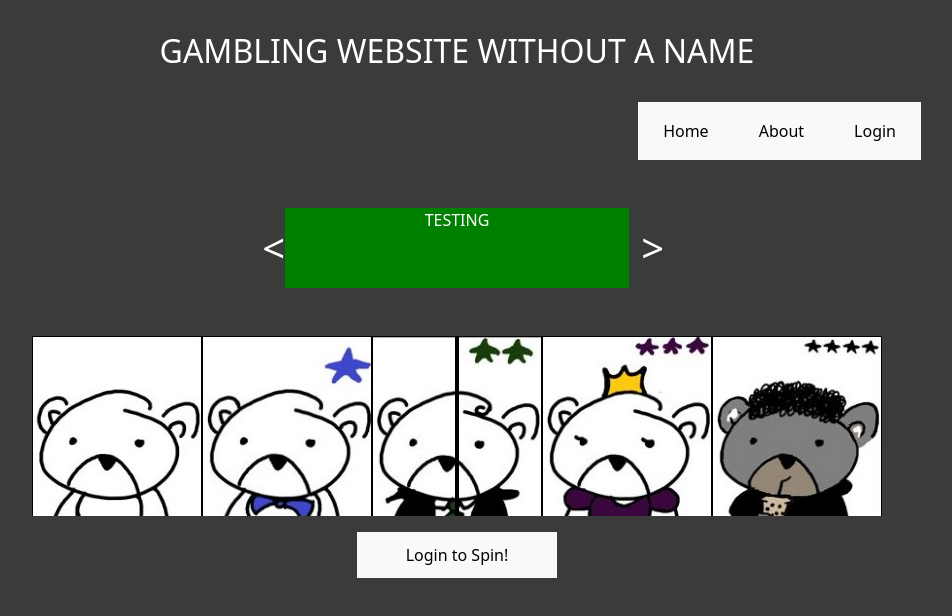
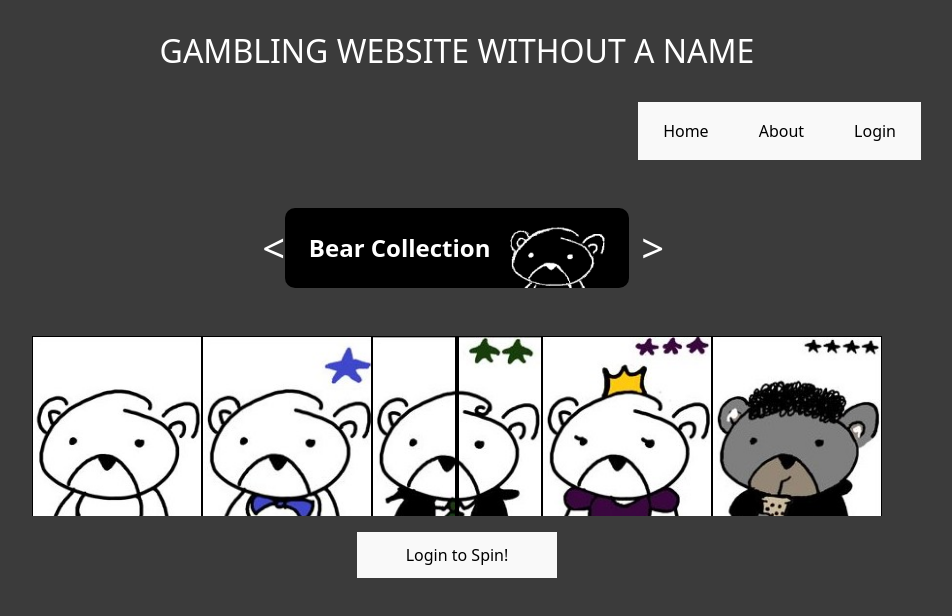
Before and after one commit to noahnguyen015/Token_Animals, a React (Vite) app in the folder frontend/: page / in a window 1280 px wide. Shown: the top 616 px of the page, without its empty margins (183-1135 px from the left). Built offline with nearby package versions, Linux system fonts and the light colour scheme.

Commit message:
removing some testing components, style banner and collection

```diff
--- a/frontend/src/home/banner.css
+++ b/frontend/src/home/banner.css
@@ -3,6 +3,14 @@
     height: 10vh;
     min-width: 100%;
     scroll-snap-align: start;
+    font-size: 1.5rem;
+    font-weight: bold;
+    border-radius: 10px;
+}
+
+.banner-img{
+    max-height: 100px;
+    max-width: 120px;
 }
 
 .banner-container {
--- a/frontend/src/home/banner.jsx
+++ b/frontend/src/home/banner.jsx
@@ -1,6 +1,8 @@
 import { useEffect, useState, useRef } from 'react'
 import { Link, useNavigate } from 'react-router-dom'
 import './banner.css'
+import bear_banner from '../assets/icon_bank/bear_banner.png'
+import goose_banner from '../assets/icon_bank/goose_banner.png'
 
 
 function scroll(direction) {
@@ -18,7 +20,7 @@ function Banner({currentCollectionPtr, setCollectionPtr}){
         console.log("scrolled");
 
         setCollectionPtr(prev => {
-            if((prev === 0 && direction === -1) || (prev === 2 && direction === 1)){
+            if((prev === 0 && direction === -1) || (prev === 1 && direction === 1)){
                 console.log(prev);
                 return prev
             }
@@ -45,9 +47,8 @@ function Banner({currentCollectionPtr, setCollectionPtr}){
                 <div className="row d-flex align-items-center justify-content-center">
                     <div className="col-1 scroll-button" onClick={() => scroll(-1)}>&lt;</div>
                     <div className="col-10 d-flex banner-container p-0" ref={bannerRef}>
-                        <div className="banner" style={{backgroundColor: "green"}}>TESTING</div>
-                        <div className="banner" style={{backgroundColor: "red"}}>TESTING</div>
-                        <div className="banner">TESTING</div>
+                        <div className="banner d-flex justify-content-center align-items-center">Bear Collection <img className="banner-img ms-3" src={bear_banner}/></div>
+                        <div className="banner d-flex justify-content-center align-items-center">Goose Collection<img className="banner-img" src={goose_banner}/></div>
                     </div>
                     <div className="col-1 scroll-button" onClick={() => scroll(1)}>&gt;</div>
                 </div>
--- a/frontend/src/home/carousel.jsx
+++ b/frontend/src/home/carousel.jsx
@@ -37,10 +37,7 @@ export function Carousel({options}){
                    purples: [{card: viking_goose, name: "Viking Goose"}, {card: pilot_goose, name: "Pilot Goose"}],
                    blacks: [{card: samurai_goose, name: "Samurai Goose"}],};
 
-
-    const coming_soon = {};
-
-    const sets = [bears, geese, coming_soon];
+    const sets = [bears, geese];
 
     function Randomize(){
 
@@ -285,25 +282,36 @@ export function Carousel({options}){
     {
        if(currentCollectionPtr === 0) {
 
-        console.log("number 0");
+        //if calling after a spin, remove all the offset
         const slot = slotRef.current;
         void slot.offsetWidth;
+        //grab the new set to display
         const displaynew = DisplayAnimal();
         slot.style.transition = 'none';
         slot.style.transform = `translateX(0px)`;
+        //set it to new set
         setSlotSheet(displaynew);
+
+        //remove winning message
+        setFinished(false);
        }
        else if(currentCollectionPtr === 1) {
-        console.log("number 1");
+
+        //if calling after a spin, remove all the offset
         const slot = slotRef.current;
         void slot.offsetWidth;
+        //grab the new set to display
         const displaynew = DisplayAnimal();
         slot.style.transition = 'none';
         slot.style.transform = `translateX(0px)`;
+        //set it to new set
         setSlotSheet(displaynew);
+
+        //remove winning message
+        setFinished(false);
        }
        else if(currentCollectionPtr === 2) {
-        console.log("number 2");
+        console.log('coming soon!')
        }
 
     },[currentCollectionPtr]);
--- a/frontend/src/inventory/inventory.css
+++ b/frontend/src/inventory/inventory.css
@@ -1,3 +1,12 @@
+.collection-button{
+    background-color: #000000;
+}
+
+.banner-img{
+    max-height: 100px;
+    max-width: 120px;
+}
+
 .collection-book{
     margin-top: 30px;
     max-height: 60vh;
--- a/frontend/src/inventory/inventory.jsx
+++ b/frontend/src/inventory/inventory.jsx
@@ -20,6 +20,9 @@ import viking_goose from '../assets/geese_bank/viking_goose.JPG'
 import pilot_goose from '../assets/geese_bank/pilot_goose.JPG'
 import samurai_goose from '../assets/geese_bank/samurai_goose.JPG'
 
+import bear_banner from '../assets/icon_bank/bear_banner.png'
+import goose_banner from '../assets/icon_bank/goose_banner.png'
+
 import './inventory.css'
 
 function Count_Inventory(inventory, choice){
@@ -39,12 +42,6 @@ function Count_Inventory(inventory, choice){
     let inventoryCounter = {};
 
     if(choice === "set2") {
-        inventoryCounter = set2Counter;
-    }
-    else if(choice === "set3") {
-        inventoryCounter = set2Counter;
-    }
-    else if(choice === "set4") {
         inventoryCounter = set2Counter;
     }
     else {
@@ -67,18 +64,8 @@ function Choose_Collection({inventory}){
     const [choice, setChoice] = useState("set1");
     let inventory_count = {};
 
-    if(choice === "set2") {
-        inventory_count = Count_Inventory(inventory, choice);
-    }
-    else if(choice === "set3") {
-        inventory_count = Count_Inventory(inventory, choice);
-    }
-    else if(choice === "set4") {
-        inventory_count = Count_Inventory(inventory, choice);
-    }
-    else {
-        inventory_count = Count_Inventory(inventory, choice);
-    }
+    inventory_count = Count_Inventory(inventory, choice);
+
 
     return (
     <>
@@ -86,10 +73,9 @@ function Choose_Collection({inventory}){
         <div className="row">
             <div className="col-3">
                 <h3>Collection</h3>
-                <button className="w-100 h-25" onClick={() => setChoice("set1")}><h4>Collection Set 1</h4></button>
-                <button className="w-100 h-25" onClick={() => setChoice("set2")}><h4>Collection Set 2</h4></button>
-                <button className="w-100 h-25" onClick={() => setChoice("set3")}><h4>Collection Set 3</h4></button>
-                <button className="w-100 h-25" onClick={() => setChoice("set4")}><h4>Collection Set 4</h4></button>
+                <button className="w-100 h-25 collection-button" onClick={() => setChoice("set1")}><h4>Bear Collection <img className="banner-img ms-3" src={bear_banner}/></h4></button>
+                <button className="w-100 h-25 collection-button" onClick={() => setChoice("set2")}><h4>Goose Collection <img className="banner-img ms-3" src={goose_banner}/></h4></button>
+                <button className="w-100 h-25 collection-button"><h4>Coming Soon...</h4></button>
             </div>
             <div className="col-6 d-flex align-items-start collection-book flex-wrap">
                 {inventory? <Collection choice={choice} inventory_count={inventory_count}/>: <h3>Loading...</h3>}
@@ -99,7 +85,6 @@ function Choose_Collection({inventory}){
     </>
     )
 }
-
 
 function Collection({choice, inventory_count}){
 
```
Also changed, not shown: frontend/src/assets/icon_bank/bear_banner.png (added), frontend/src/assets/icon_bank/goose_banner.png (added).
